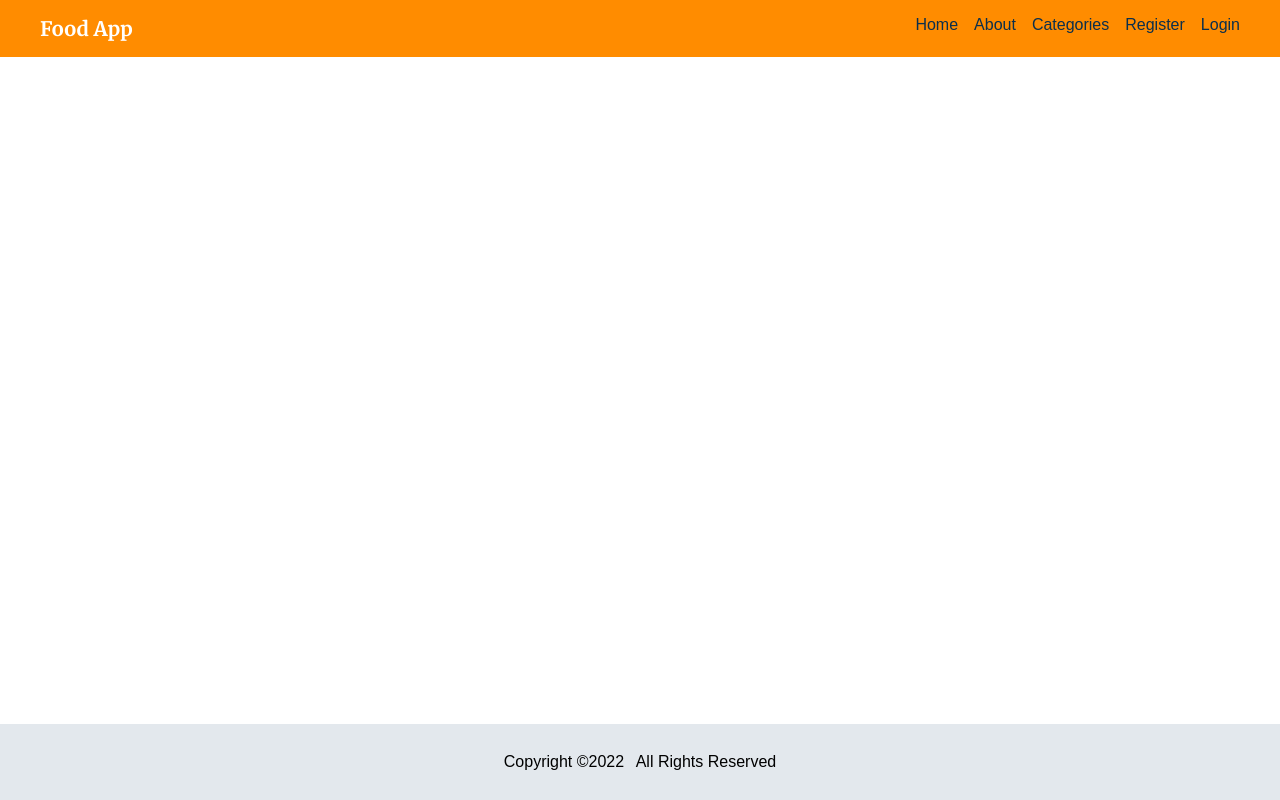
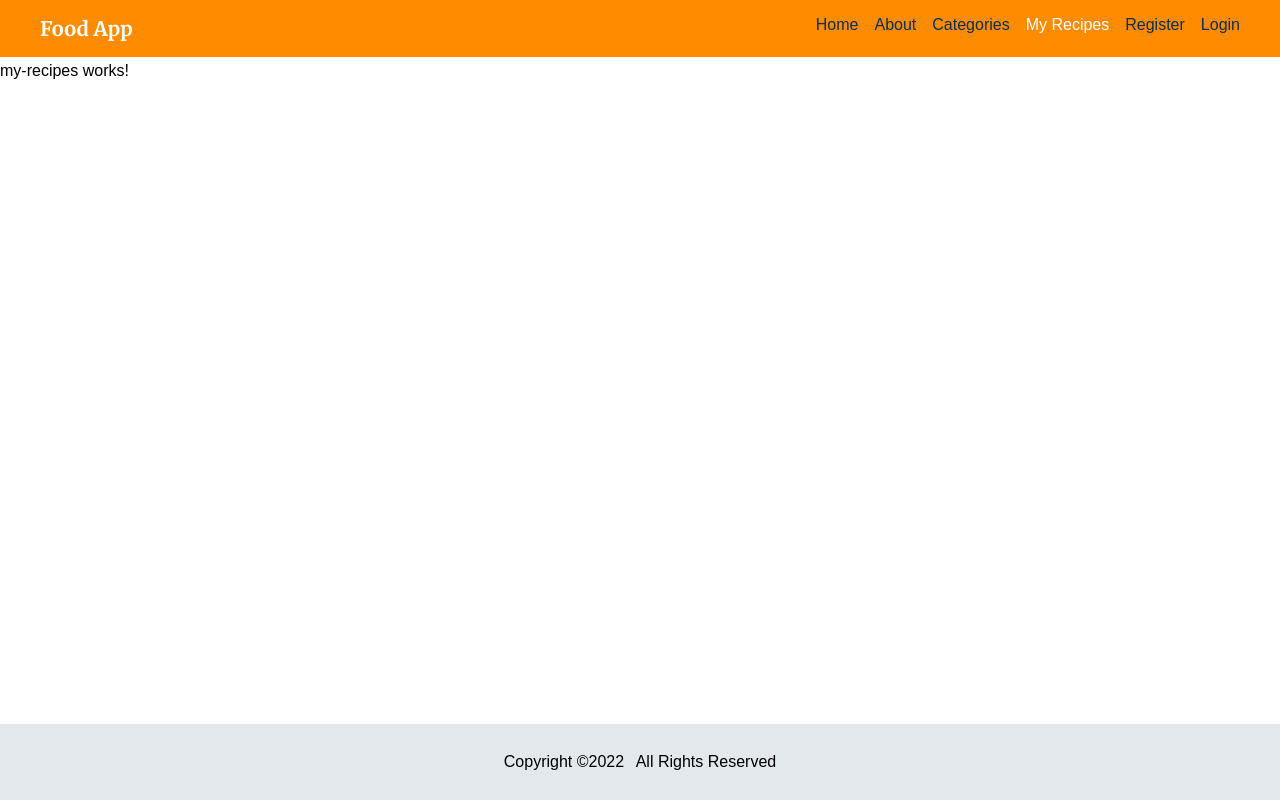
Before and after one commit to gennadiySinigur/food-app-angular, an Angular app: page /my-recipes in a window 1280 px wide. Before the commit this address led to /. Built offline with nearby package versions, Linux system fonts and the light colour scheme; a web font is replaced by a local one.

Commit message:
Added component and route for My Recipes page

```diff
--- a/src/app/app-routing.module.ts
+++ b/src/app/app-routing.module.ts
@@ -8,6 +8,7 @@ import { RegistrationComponent } from './core/registration/registration.componen
 import { LoginComponent } from './core/login/login.component';
 import { RecipeDetailsComponent } from './recipes/components/recipe-details/recipe-details.component';
 import { RecipeCategoriesComponent } from './recipes/components/recipe-categories/recipe-categories.component';
+import { MyRecipesComponent } from './recipes/components/my-recipes/my-recipes.component';
 
 const routes: Routes = [
   { path: '', component: HomeComponent },
@@ -17,6 +18,7 @@ const routes: Routes = [
   { path: 'categories', component: RecipeCategoriesComponent },
   { path: 'categories/:id', component: RecipesComponent },
   { path: 'categories/recipes/:id', component: RecipeDetailsComponent },
+  { path: 'my-recipes', component: MyRecipesComponent },
 ];
 
 @NgModule({
--- a/src/app/core/header/header.component.html
+++ b/src/app/core/header/header.component.html
@@ -20,9 +20,9 @@
           Categories
         </a>
 
-<!--        <a routerLink="/recipes" routerLinkActive="active-link"  class="nav-link">-->
-<!--          Recipes-->
-<!--        </a>-->
+        <a routerLink="/my-recipes" routerLinkActive="active-link" class="nav-link">
+          My Recipes
+        </a>
 
         <a routerLink="/registration" routerLinkActive="active-link"  class="nav-link">
           Register
--- /dev/null
+++ b/src/app/recipes/components/my-recipes/my-recipes.component.html
@@ -0,0 +1 @@
+<p>my-recipes works!</p>
--- /dev/null
+++ b/src/app/recipes/components/my-recipes/my-recipes.component.ts
@@ -0,0 +1,15 @@
+import { Component, OnInit } from '@angular/core';
+
+@Component({
+  selector: 'app-my-recipes',
+  templateUrl: './my-recipes.component.html',
+  styleUrls: ['./my-recipes.component.scss']
+})
+export class MyRecipesComponent implements OnInit {
+
+  constructor() { }
+
+  ngOnInit(): void {
+  }
+
+}
--- a/src/app/recipes/recipes.module.ts
+++ b/src/app/recipes/recipes.module.ts
@@ -6,6 +6,7 @@ import { RecipeCardComponent } from './components/recipe-card/recipe-card.compon
 import { RecipeDetailsComponent } from './components/recipe-details/recipe-details.component';
 import { RouterLinkWithHref } from '@angular/router';
 import { RecipeCategoriesComponent } from './components/recipe-categories/recipe-categories.component';
+import { MyRecipesComponent } from './components/my-recipes/my-recipes.component';
 
 @NgModule({
   declarations: [
@@ -13,7 +14,8 @@ import { RecipeCategoriesComponent } from './components/recipe-categories/recipe
     RecipesListComponent,
     RecipeCardComponent,
     RecipeDetailsComponent,
-    RecipeCategoriesComponent
+    RecipeCategoriesComponent,
+    MyRecipesComponent
   ],
   imports: [
     CommonModule,
```
Also changed, not shown: src/app/recipes/components/my-recipes/my-recipes.component.scss (added), 1 other file (tests, documents, lock files or other folders).
